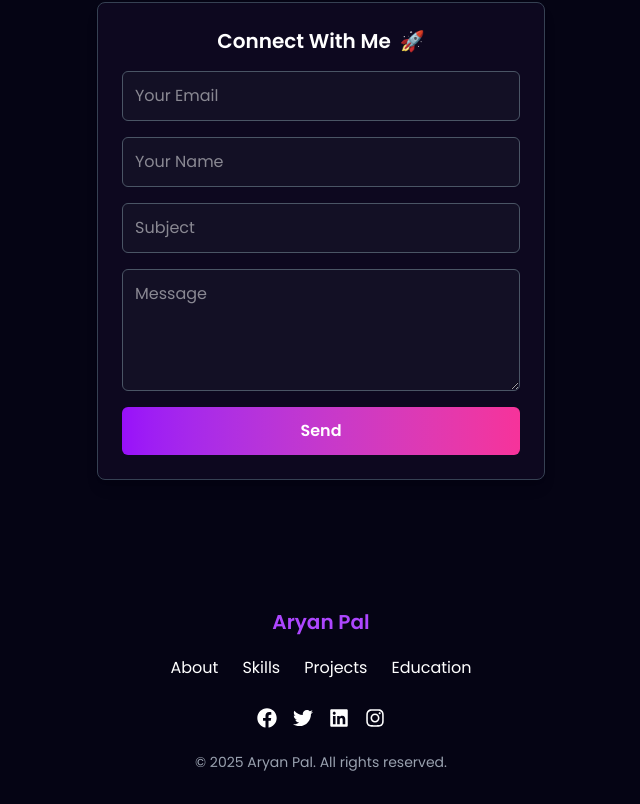
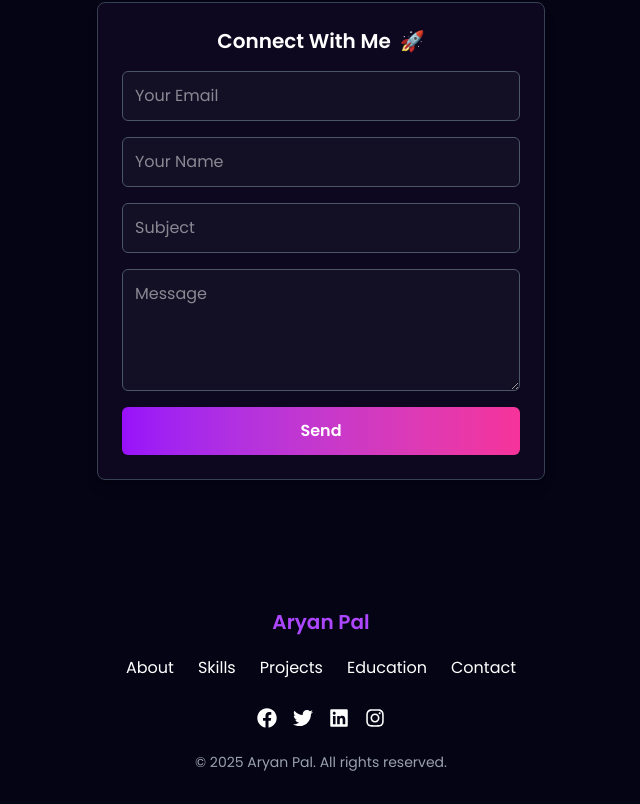
Before and after one commit to aryanpal13/portfolio, a React (Vite) app: page / in a window 1280 px wide. Shown: the part 5041-5845 px from the top of the page, without its empty margins (319-959 px from the left). Built offline with nearby package versions, Linux system fonts and the light colour scheme.

Commit message:
Added contact button in footer

```diff
--- a/src/components/Footer/Footer.jsx
+++ b/src/components/Footer/Footer.jsx
@@ -24,6 +24,7 @@ const Footer = () => {
             // { name: "Experience", id: "experience" },
             { name: "Projects", id: "work" },
             { name: "Education", id: "education" },
+            { name: "Contact", id: "contact" },
           ].map((item, index) => (
             <button
               key={index}
```
